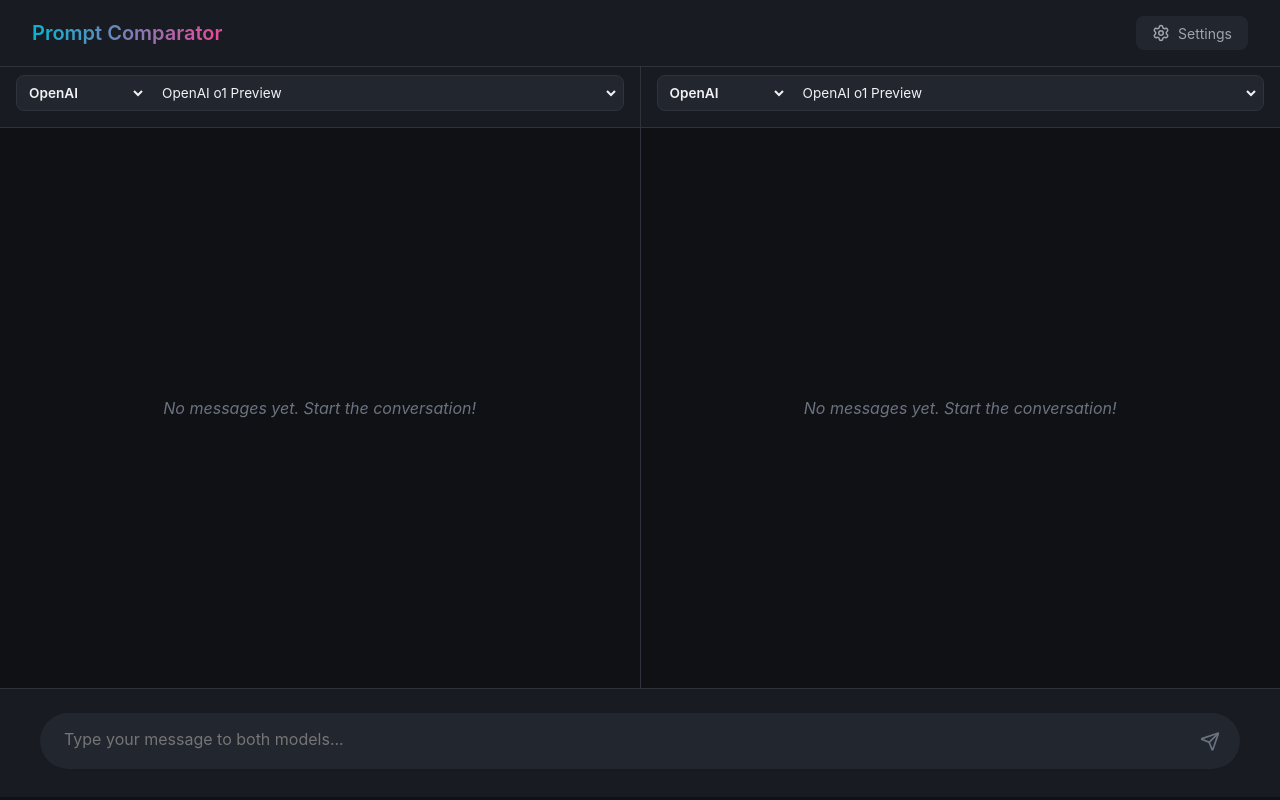
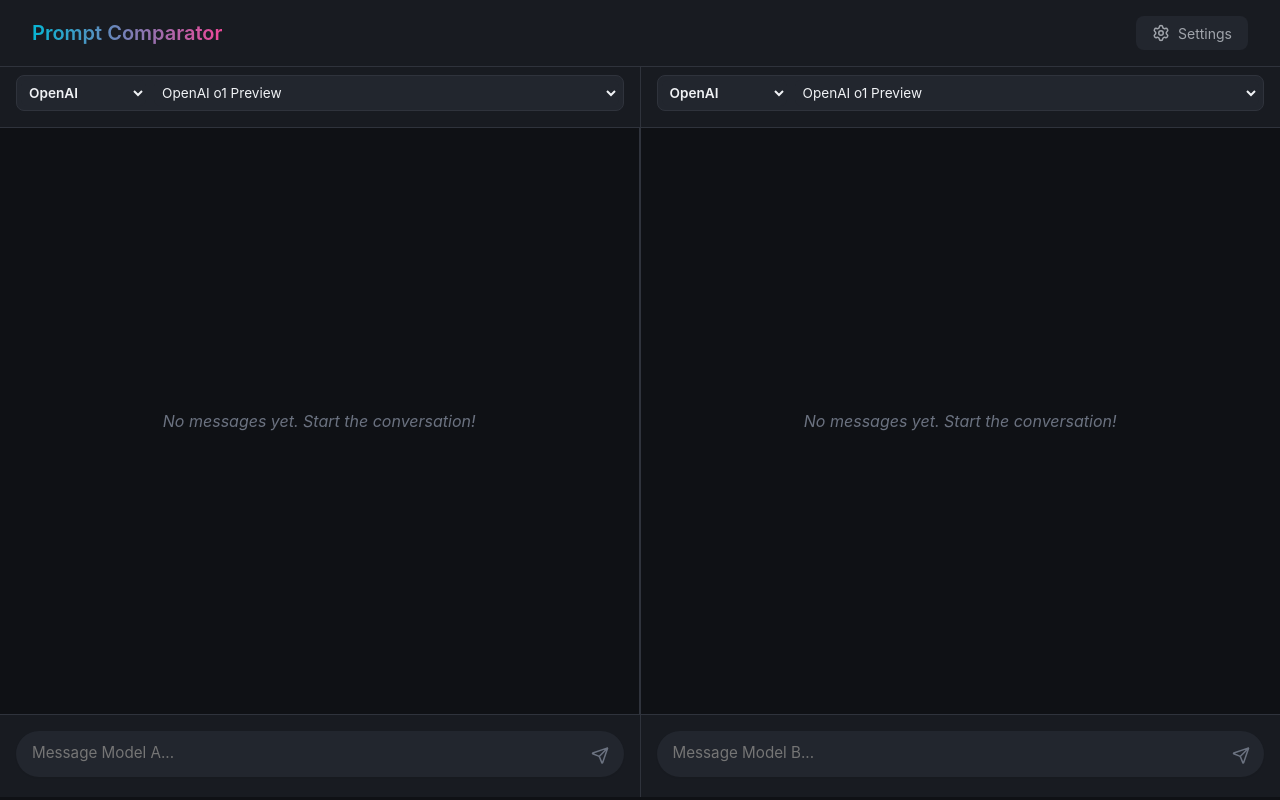
Before and after one commit to Dev-Bluelephant/Prompt-Comparator, a React (Vite) app: page / in a window 1280 px wide. Built offline with nearby package versions, Linux system fonts and the light colour scheme.

Commit message:
Fix split input implementation: apply missing file changes

```diff
--- a/src/components/Chat/ChatInterface.jsx
+++ b/src/components/Chat/ChatInterface.jsx
@@ -62,25 +62,13 @@ const ModelSelector = ({ config, onConfigChange, side, availableModels }) => {
     );
 };
 
-const ChatInterface = ({
-    messagesA,
-    messagesB,
-    isLoadingA,
-    isLoadingB,
-    onSendMessage,
-    configA,
-    configB,
-    onConfigAChange,
-    onConfigBChange,
-    availableModels = PROVIDERS // Default fallback
-}) => {
+const ChatInput = ({ onSend, isLoading, placeholder }) => {
     const [input, setInput] = useState('');
 
     const handleSubmit = (e) => {
         e.preventDefault();
-        if (!input.trim() || isLoadingA || isLoadingB) return;
-
-        onSendMessage(input);
+        if (!input.trim() || isLoading) return;
+        onSend(input);
         setInput('');
     };
 
@@ -92,79 +80,93 @@ const ChatInterface = ({
     };
 
     return (
-        <div style={{ display: 'flex', flexDirection: 'column', height: 'calc(100vh - 70px)' }}>
-
-            {/* Configuration Bar */}
         <div style={{
-                display: 'flex',
-                borderBottom: '1px solid var(--border-color)',
-                backgroundColor: 'var(--bg-secondary)'
-            }}>
-                <div style={{ flex: 1, padding: '0.5rem 1rem', borderRight: '1px solid var(--border-color)' }}>
-                    <ModelSelector config={configA} onConfigChange={onConfigAChange} side="A" availableModels={availableModels} />
-                </div>
-                <div style={{ flex: 1, padding: '0.5rem 1rem' }}>
-                    <ModelSelector config={configB} onConfigChange={onConfigBChange} side="B" availableModels={availableModels} />
-                </div>
-            </div>
-
-            {/* Split View Area */}
-            <div style={{ flex: 1, display: 'flex', overflow: 'hidden' }}>
-                <ChatPane messages={messagesA} promptVariant="A" isLoading={isLoadingA} />
-                <ChatPane messages={messagesB} promptVariant="B" isLoading={isLoadingB} />
-            </div>
-
-            {/* Input Area */}
-            <div style={{
-                padding: '1.5rem',
+            padding: '1rem',
             backgroundColor: 'var(--bg-secondary)',
             borderTop: '1px solid var(--border-color)'
         }}>
-                <form
-                    onSubmit={handleSubmit}
-                    style={{
-                        maxWidth: '1200px',
-                        margin: '0 auto',
-                        position: 'relative'
-                    }}
-                >
+            <form onSubmit={handleSubmit} style={{ position: 'relative' }}>
                 <textarea
                     value={input}
                     onChange={(e) => setInput(e.target.value)}
                     onKeyDown={handleKeyDown}
-                        placeholder="Type your message to both models..."
+                    placeholder={placeholder}
                     rows={1}
                     style={{
                         width: '100%',
-                            padding: '1rem 3.5rem 1rem 1.5rem',
+                        padding: '0.75rem 3rem 0.75rem 1rem',
                         borderRadius: 'var(--radius-full)',
                         backgroundColor: 'var(--bg-tertiary)',
                         color: 'var(--text-primary)',
-                            fontSize: '1rem',
+                        fontSize: '0.95rem',
                         resize: 'none',
                         boxShadow: 'var(--shadow-sm)',
-                            minHeight: '56px',
-                            maxHeight: '200px'
+                        minHeight: '46px',
+                        maxHeight: '150px'
                     }}
                 />
                 <button
                     type="submit"
-                        disabled={!input.trim() || isLoadingA || isLoadingB}
+                    disabled={!input.trim() || isLoading}
                     style={{
                         position: 'absolute',
-                            right: '0.75rem',
+                        right: '0.5rem',
                         top: '50%',
                         transform: 'translateY(-50%)',
-                            padding: '0.5rem',
+                        padding: '0.4rem',
                         borderRadius: '50%',
-                            backgroundColor: (!input.trim() || isLoadingA || isLoadingB) ? 'transparent' : 'var(--accent-primary)',
-                            color: (!input.trim() || isLoadingA || isLoadingB) ? 'var(--text-tertiary)' : 'white',
-                            transition: 'var(--transition-fast)'
+                        backgroundColor: (!input.trim() || isLoading) ? 'transparent' : 'var(--accent-primary)',
+                        color: (!input.trim() || isLoading) ? 'var(--text-tertiary)' : 'white',
+                        transition: 'var(--transition-fast)',
+                        display: 'flex',
+                        alignItems: 'center',
+                        justifyContent: 'center'
                     }}
                 >
-                        {(isLoadingA || isLoadingB) ? <Loader2 size={20} className="animate-spin" /> : <Send size={20} />}
+                    {isLoading ? <Loader2 size={18} className="animate-spin" /> : <Send size={18} />}
                 </button>
             </form>
+        </div>
+    );
+};
+
+const ChatInterface = ({
+    messagesA,
+    messagesB,
+    isLoadingA,
+    isLoadingB,
+    onSendMessageA,
+    onSendMessageB,
+    configA,
+    configB,
+    onConfigAChange,
+    onConfigBChange,
+    availableModels = PROVIDERS
+}) => {
+    return (
+        <div style={{ display: 'flex', flexDirection: 'column', height: 'calc(100vh - 70px)' }}>
+
+            {/* Split View Container */}
+            <div style={{ flex: 1, display: 'flex', overflow: 'hidden' }}>
+
+                {/* Side A */}
+                <div style={{ flex: 1, display: 'flex', flexDirection: 'column', borderRight: '1px solid var(--border-color)' }}>
+                    <div style={{ padding: '0.5rem 1rem', borderBottom: '1px solid var(--border-color)', backgroundColor: 'var(--bg-secondary)' }}>
+                        <ModelSelector config={configA} onConfigChange={onConfigAChange} side="A" availableModels={availableModels} />
+                    </div>
+                    <ChatPane messages={messagesA} promptVariant="A" isLoading={isLoadingA} />
+                    <ChatInput onSend={onSendMessageA} isLoading={isLoadingA} placeholder="Message Model A..." />
+                </div>
+
+                {/* Side B */}
+                <div style={{ flex: 1, display: 'flex', flexDirection: 'column' }}>
+                    <div style={{ padding: '0.5rem 1rem', borderBottom: '1px solid var(--border-color)', backgroundColor: 'var(--bg-secondary)' }}>
+                        <ModelSelector config={configB} onConfigChange={onConfigBChange} side="B" availableModels={availableModels} />
+                    </div>
+                    <ChatPane messages={messagesB} promptVariant="B" isLoading={isLoadingB} />
+                    <ChatInput onSend={onSendMessageB} isLoading={isLoadingB} placeholder="Message Model B..." />
+                </div>
+
             </div>
         </div>
     );
```
Lines whose indentation alone changed are shown as unchanged.
